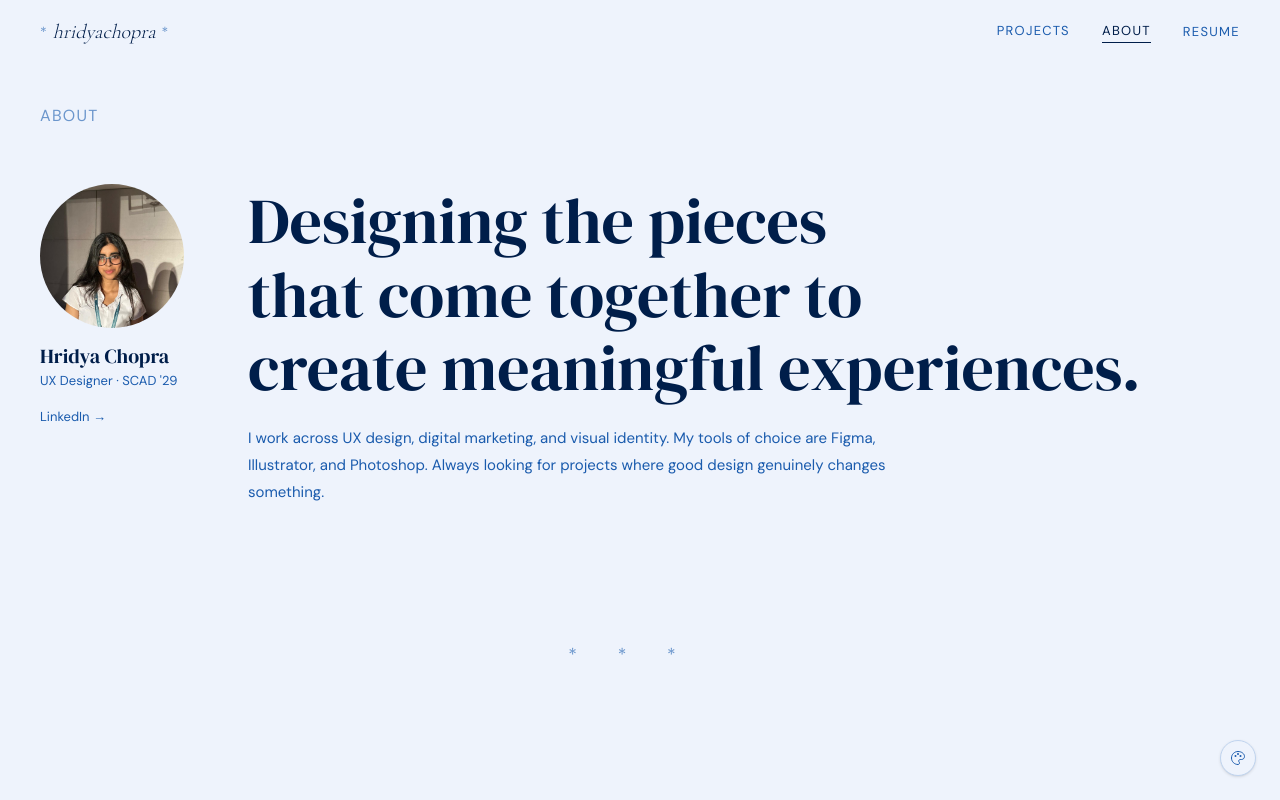
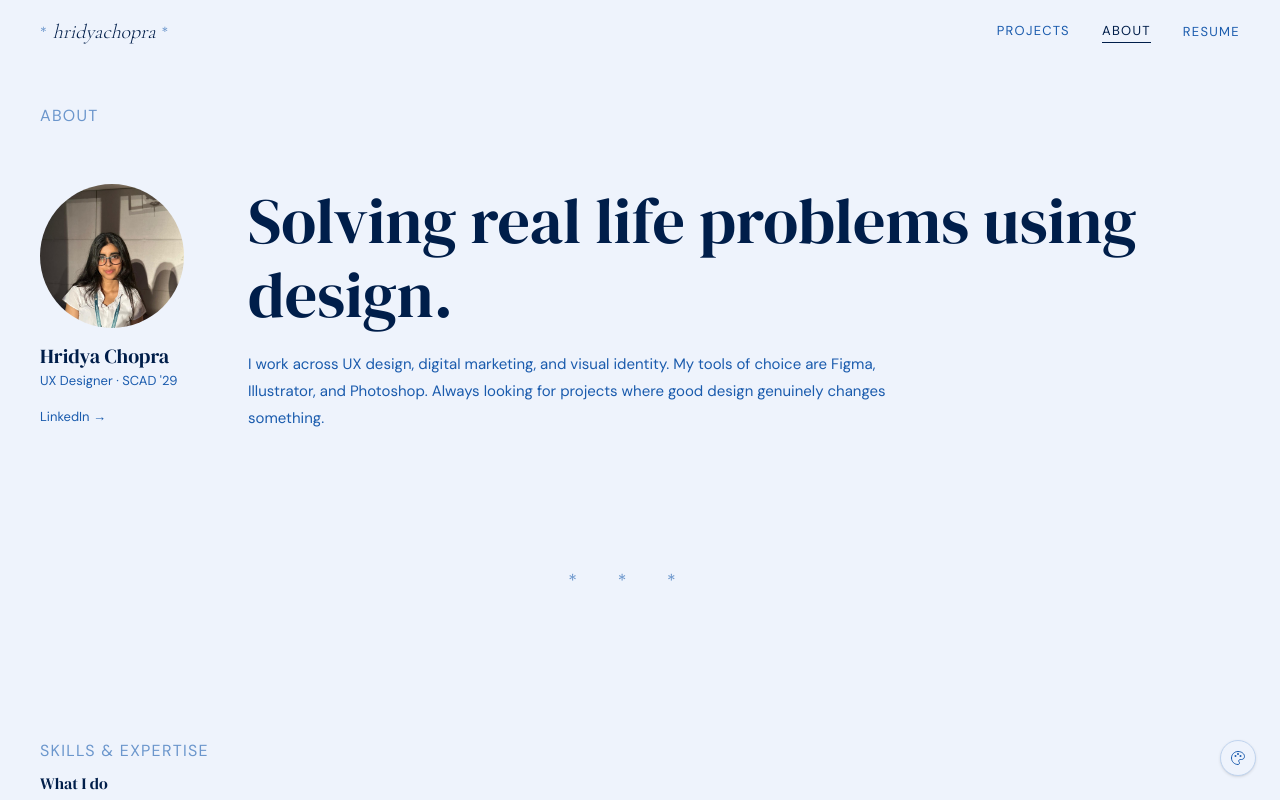
Before and after one commit to choprahridya/hridyachopra, a Next.js app: page /about in a window 1280 px wide. Shown: the top 800 px of the page. Built offline with nearby package versions, Linux system fonts and the light colour scheme.

Commit message:
Update about page headline

```diff
--- a/app/about/page.tsx
+++ b/app/about/page.tsx
@@ -102,9 +102,7 @@ export default function AboutPage() {
                 className="font-serif text-text-primary"
                 style={{ fontSize: 'var(--text-h1)', lineHeight: 'var(--lh-tight)' }}
               >
-                Designing the pieces<br />
-                that come together to<br />
-                create meaningful experiences.
+                Solving real life problems using design.
               </h1>
               <p className="text-[15px] text-text-secondary leading-[var(--lh-loose)] max-w-prose">
                 I work across UX design, digital marketing, and visual identity. My tools of choice
```
